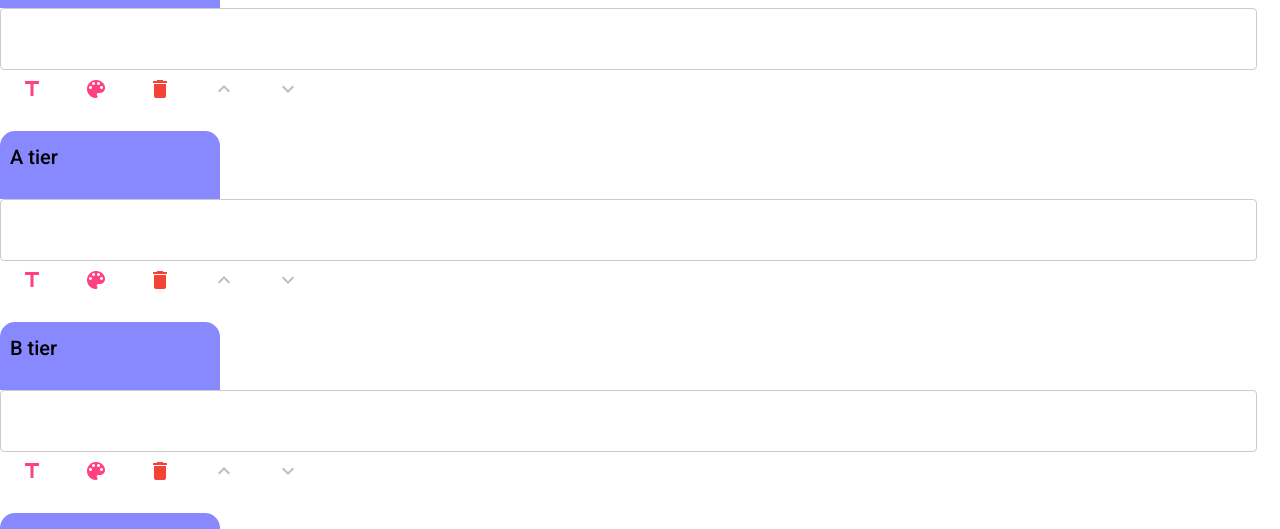
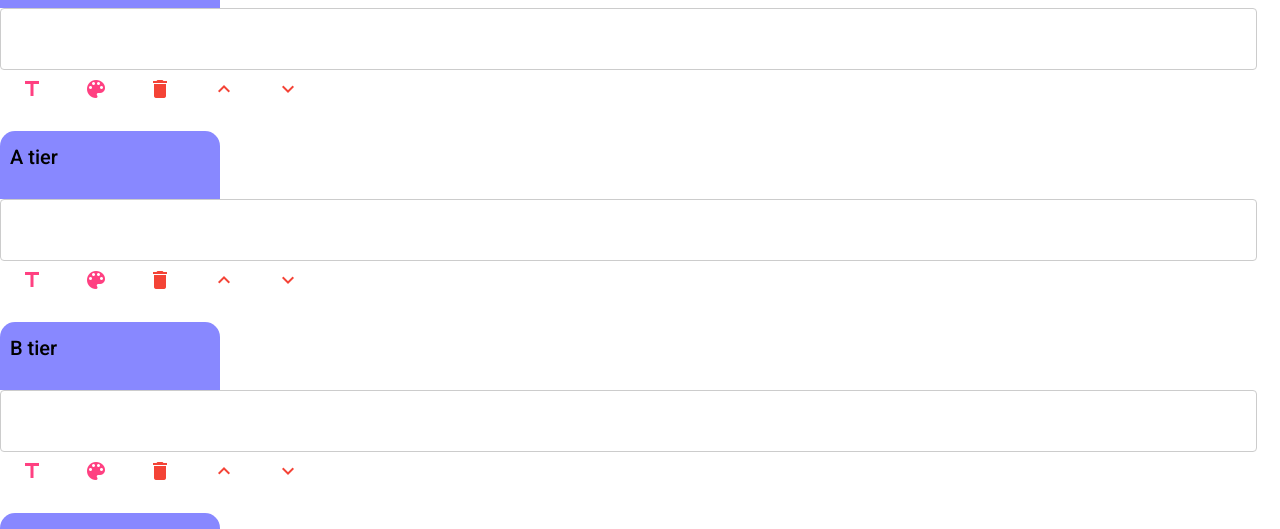
Before and after one commit to bingbonger1/flg-tierlist-maker, an Angular app: page / in a window 1280 px wide. Shown: the part 160-689 px from the top of the page. Built offline with nearby package versions, Linux system fonts and the light colour scheme.

Commit message:
Adds moving tier functionality

```diff
--- a/package.json
+++ b/package.json
@@ -5,6 +5,7 @@
     "ng": "ng",
     "start": "ng serve",
     "build": "ng build",
+    "git-build": "ng build --output-path docs --base-href /flg-tierlist-maker/",
     "test": "ng test",
     "lint": "ng lint",
     "e2e": "ng e2e"
--- a/src/app/list-container/list-container.component.html
+++ b/src/app/list-container/list-container.component.html
@@ -66,13 +66,13 @@
                 </button>
                 <button mat-button
                 matTooltip="Move up"
-                disabled
+                (click)="clickMoveTierUpButton(tier)"
                 color="warn">
                     <mat-icon>expand_less</mat-icon>
                 </button>
                 <button mat-button
                 matTooltip="Move down"
-                disabled
+                (click)="clickMoveTierDownButton(tier)"
                 color="warn">
                 <mat-icon>expand_more</mat-icon>
                 </button>
--- a/src/app/list-container/list-container.component.ts
+++ b/src/app/list-container/list-container.component.ts
@@ -70,6 +70,14 @@ export class ListContainerComponent implements OnInit {
     }
   }
 
+  clickMoveTierUpButton(tier: Tier){
+    this.moveTier(tier,true);
+  }
+
+  clickMoveTierDownButton(tier: Tier){
+    this.moveTier(tier,false);
+  }
+
   addCharacter(characterName: string){
     this.unsortedCharacters[this.unsortedCharacters.length] = characterName;
   }
@@ -88,6 +96,23 @@ export class ListContainerComponent implements OnInit {
     for(let characterName of tier.characters){
       this.unsortedCharacters.push(characterName);
     }
+  }
+
+  moveTier(tier: Tier, upwards: boolean){
+    //by "upwards" we mean the position, not the number
+    let index: number = this.tiers.indexOf(tier);
+    //this *should* not happen, but since indexOf does have a return for bad data, we'll catch it anyway
+    if(index < 0) {
+      console.error("Tier: "+tier+" isn't actually in the list!");
+      return;
+    }
+    //check to see if we're not trying to move to an invalid position
+    if((upwards&&index < 1)||(!upwards&&index == this.tiers.length-1)) return;
+    //but we're all clear now, let's move our thing
+    let newIndex = upwards ? index - 1 : index + 1
+    let oldTier = this.tiers[newIndex];
+    this.tiers[newIndex] = tier;
+    this.tiers[index] = oldTier;
   }
 
   openColorDialog(currentColor: string): string{
```
Also changed, not shown: 5 other files (tests, documents, lock files or other folders).
